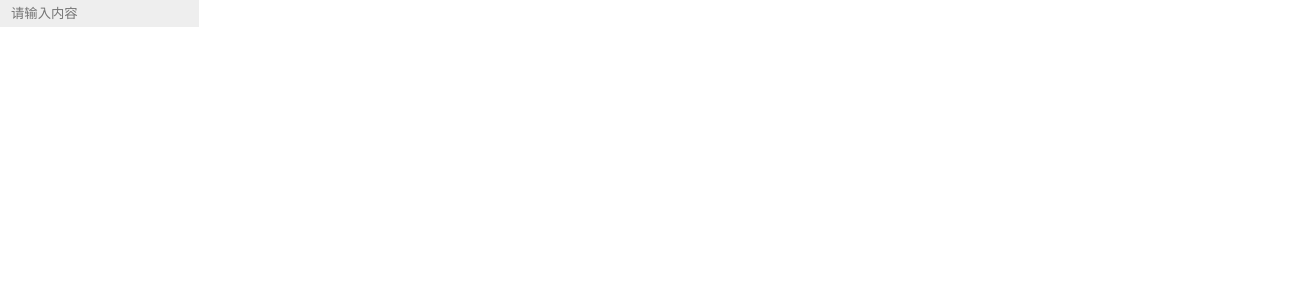
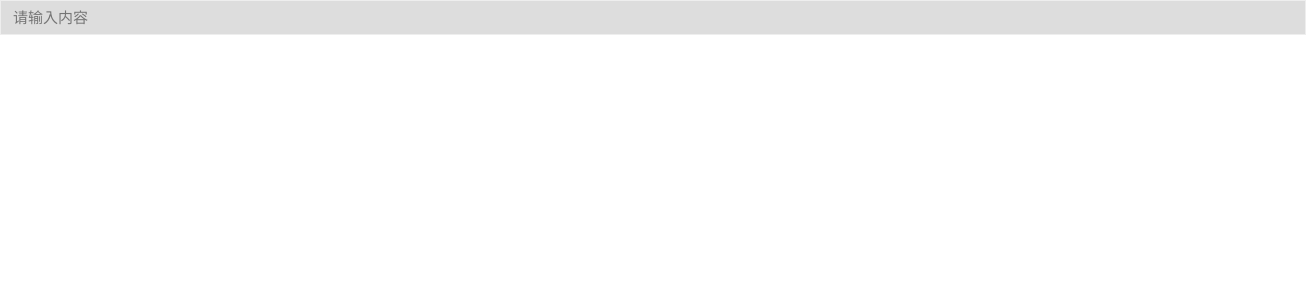
Before and after one commit to 2sky2night/test01, a Vue app: page / in a window 1280 px wide. Shown: the top 300 px of the page, 1306 px wide, since content can reach past the window. Built offline with nearby package versions, Linux system fonts and the light colour scheme.

Commit message:
输入框组件

```diff
--- a/src/components/input/index.vue
+++ b/src/components/input/index.vue
@@ -1,45 +1,86 @@
 <template>
   <div class="m-input-container">
-    <input :placeholder="placeholder" class="m-input" :value="modelValue" @input="handleChange" />
+    <input :placeholder="placeholder" :class="`m-input ${size}`" :value="modelValue" @input="handleChange" />
+    <button v-if="reset&&modelValue" @click="reset" class="m-input-reset-btn">x</button>
   </div>
 </template>
 
-<script lang='ts' setup generic="T">
+<script lang='ts' setup>
 
 const props = withDefaults(defineProps<{
-  modelValue: T;
+  modelValue: string;
   placeholder?: string;
+  size?: 'small' | 'normal' | 'large';
+  reset?: boolean;
 }>(), {
-  placeholder:'请输入内容'
+  placeholder: '请输入内容',
+  size: 'normal',
+  reset:true
 })
+
 const emit = defineEmits<{
-  'update:modelValue':[value:T]
+  'update:modelValue': [ value: string ]
 }>()
 
-function handleChange (e:Event) {
-  emit('update:modelValue',(e.target as HTMLInputElement).value)
+function handleChange (e: Event) {
+  emit('update:modelValue', (e.target as HTMLInputElement).value)
 }
 
+function reset () {
+  emit('update:modelValue', '')
+}
 
 defineOptions({
-  name:'m-input'
+  name: 'm-input'
 })
 </script>
 
 <style scoped lang='scss'>
-.m-input-container{
+.m-input-container {
+  width: 100%;
   display: inline-block;
-  .m-input{
+  position: relative;
+  .m-input {
+    width: 100%;
     outline: none;
     padding: 5px 10px;
     border: 1px solid #eee;
     background-color: #eee;
     transition: .3s;
-    &:focus{
-      background-color: #fff;
+
+    &:focus {
+      background-color: #fff !important;
       border: 1px solid rgb(80, 176, 214);
     }
+    &.small{
+      padding: 5px 10px;
+      font-size: 12px;
+    }
+    &.normal{
+      padding: 8px 12px;
+      font-size: 15px;
+    }
+    &.large{
+      padding: 8px 10px;
+      font-size: 18px;
+    }
   }
-
+  .m-input-reset-btn{
+    opacity: 0;
+    position: absolute;
+    right: 10px;
+    top:50%;
+    transform: translateY(-50%);
+    background-color: inherit;
+    border: none;
+    cursor: pointer;
+    transition: .3s;
+  }
+  &:hover .m-input-reset-btn{
+    opacity: 1;
+  }
+  &:hover .m-input{
+    background-color: #ddd;
+  }
 }
 </style>
```
